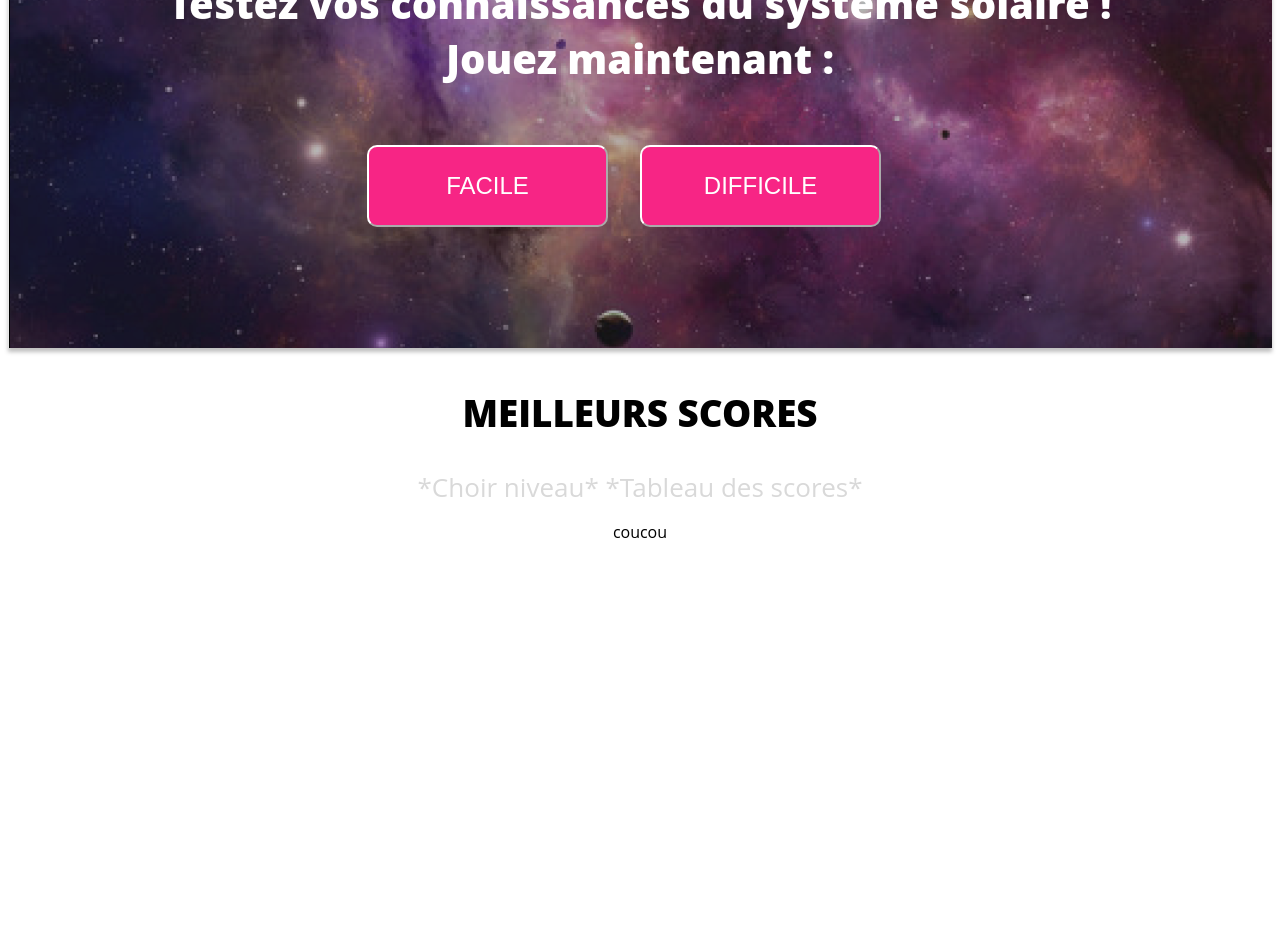
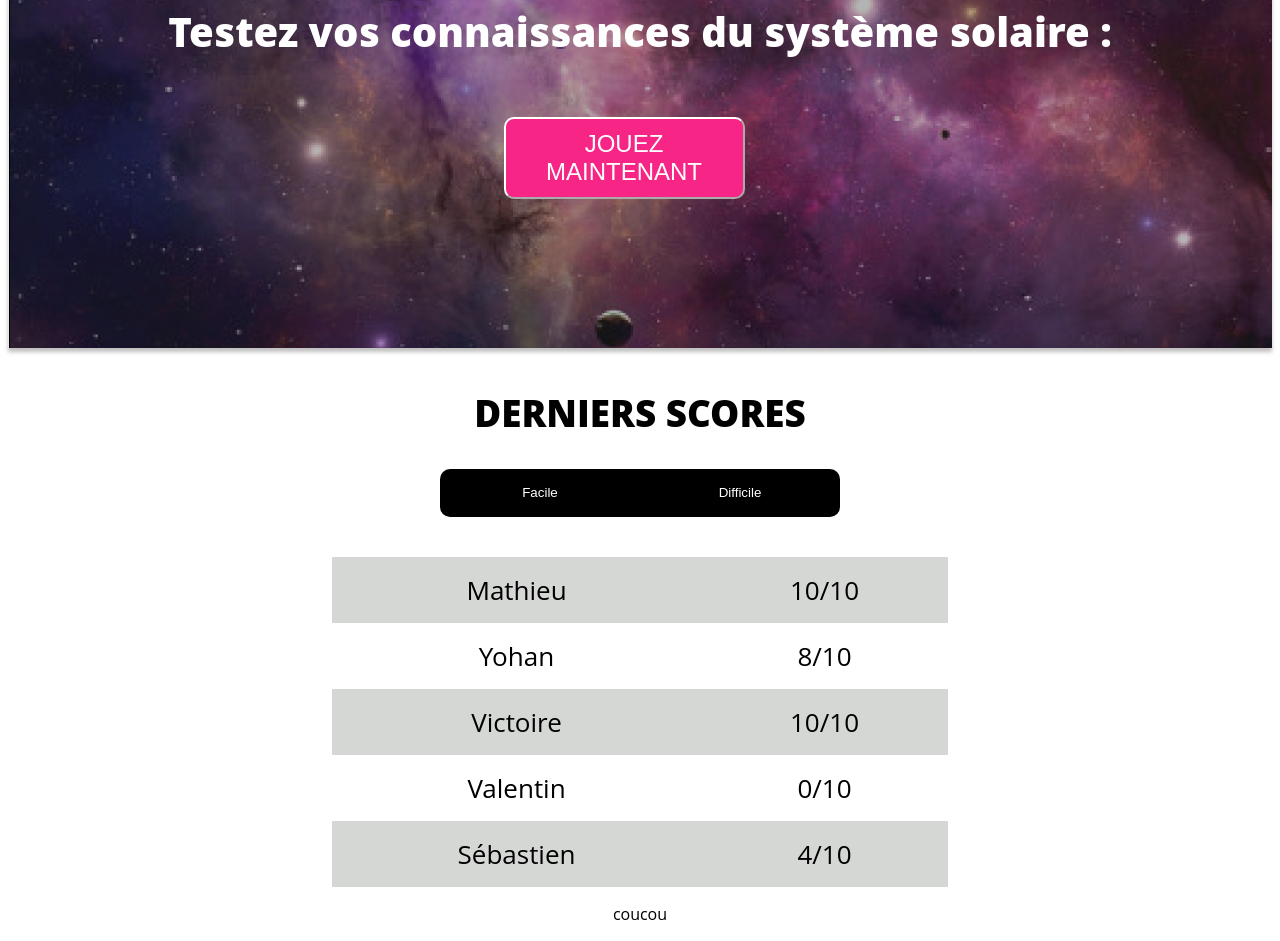
Before and after one commit to WildCodeSchool/2022-09-JS-RemoteFR-LesCrewStillants-P2-Team-Whale, a React (Vite) app in the folder frontend/: page / in a window 1280 px wide. Shown: the part 180-1121 px from the top of the page. Before the commit the page ends 800 px from the top, so only its background shows below. Built offline with nearby package versions, Linux system fonts and the light colour scheme.

Commit message:
Update Home with LevelButton / Scores / TableScore fx Create data jsx

```diff
--- a/frontend/package.json
+++ b/frontend/package.json
@@ -10,6 +10,7 @@
     "fix": "prettier --write . && eslint --fix --ext .jsx ."
   },
   "dependencies": {
+    "@headlessui/react": "^1.7.3",
     "prop-types": "^15.8.1",
     "react": "^18.0.0",
     "react-dom": "^18.0.0"
--- a/frontend/src/App.css
+++ b/frontend/src/App.css
@@ -12,9 +12,3 @@ body {
 .App {
   text-align: center;
 }
-
-@media (prefers-reduced-motion: no-preference) {
-  .App-logo {
-    animation: App-logo-spin infinite 20s linear;
-  }
-}
--- a/frontend/src/components/LevelButton.jsx
+++ b/frontend/src/components/LevelButton.jsx
@@ -4,10 +4,7 @@ export default function LevelButton() {
   return (
     <div className="LevelButton">
       <button type="button" onClick>
-        <div className="text">FACILE</div>
-      </button>
-      <button type="button" onClick>
-        <div className="text">DIFFICILE</div>
+        <div className="text">JOUEZ MAINTENANT</div>
       </button>
     </div>
   );
--- /dev/null
+++ b/frontend/src/components/Scores.css
@@ -0,0 +1,29 @@
+table {
+    border-collapse: collapse;
+    width: 77vh;
+    margin: auto;
+}
+
+td {
+    padding: 15px;
+    text-align: center;
+    color: black;
+}
+
+caption {
+    text-align: left;
+    font-size: 40px;
+    margin: 20px;
+}
+
+.t1 {
+    background-color: #283b63;
+    font-size: 20px;
+    color: #fff;
+}
+
+.t2,
+.t3,
+.t4 {
+    background-color: #d5d7d5;
+}
--- /dev/null
+++ b/frontend/src/components/Scores.jsx
@@ -0,0 +1,30 @@
+import "./Scores.css";
+
+function EasyScores() {
+  return (
+    <table>
+      <tr className="t2">
+        <td>Mathieu</td>
+        <td>10/10</td>
+      </tr>
+      <tr>
+        <td>Yohan</td>
+        <td>8/10</td>
+      </tr>
+      <tr className="t2">
+        <td>Victoire</td>
+        <td>10/10</td>
+      </tr>
+      <tr>
+        <td>Valentin</td>
+        <td>0/10</td>
+      </tr>
+      <tr className="t2">
+        <td>Sébastien</td>
+        <td>4/10</td>
+      </tr>
+    </table>
+  );
+}
+
+export default EasyScores;
--- /dev/null
+++ b/frontend/src/components/TableScore.css
@@ -0,0 +1,25 @@
+.selectlevel {
+    background-color: #000;
+    border-radius: 10px;
+    height:6vh;
+    width: 50vh;
+}
+
+.level {
+    background-color: transparent;
+    border: none;
+    height: 5vh;
+    width: 25vh;
+    margin: 0;
+    padding: 0;
+    color: #fff;
+}
+
+.level :active {
+    background-color: #fff;
+    color: #fff;
+}
+
+.tablescores {
+    margin-top: 5vh;
+}
--- /dev/null
+++ b/frontend/src/components/TableScore.jsx
@@ -0,0 +1,20 @@
+import { Tab } from "@headlessui/react";
+import "./TableScore.css";
+import EasyScores from "@components/Scores";
+
+export default function MyTabs() {
+  return (
+    <Tab.Group>
+      <Tab.List class="selectlevel">
+        <Tab class="level">Facile</Tab>
+        <Tab class="level">Difficile</Tab>
+      </Tab.List>
+      <Tab.Panels class="tablescores">
+        <Tab.Panel>
+          <EasyScores />
+        </Tab.Panel>
+        <Tab.Panel>Content 2</Tab.Panel>
+      </Tab.Panels>
+    </Tab.Group>
+  );
+}
--- a/frontend/src/pages/Home.css
+++ b/frontend/src/pages/Home.css
@@ -6,8 +6,10 @@ h1 {
     padding-bottom: 4vh;
 }
 
-.Quizz-header {
+.quiz-header {
     background-image: url("@assets/header-quizz.png");
+    background-repeat: no-repeat;
+    width: 100%;
     box-shadow: 0px 4px 4px rgba(0, 0, 0, 0.25);
     min-height: 65vh;
     display: flex;
--- a/frontend/src/pages/Home.jsx
+++ b/frontend/src/pages/Home.jsx
@@ -1,20 +1,18 @@
 import LevelButton from "@components/LevelButton";
 // eslint-disable-next-line no-unused-vars
-import header from "@assets/header-quizz.png";
 import "./Home.css";
+import MyTabs from "@components/TableScore";
 
 export default function Home() {
   return (
     <>
-      <header className="Quizz-header">
-        <h1>
-          Testez vos connaissances du système solaire ! Jouez maintenant :
-        </h1>
+      <header className="quiz-header">
+        <h1>Testez vos connaissances du système solaire :</h1>
         <LevelButton />
       </header>
       <div className="scores-table">
-        <h2>MEILLEURS SCORES</h2>
-        *Choir niveau* *Tableau des scores*
+        <h2>DERNIERS SCORES</h2>
+        <MyTabs />
       </div>
     </>
   );
```
Also changed, not shown: frontend/src/components/data.js (added, +29 -0 lines), 1 other file (tests, documents, lock files or other folders).
